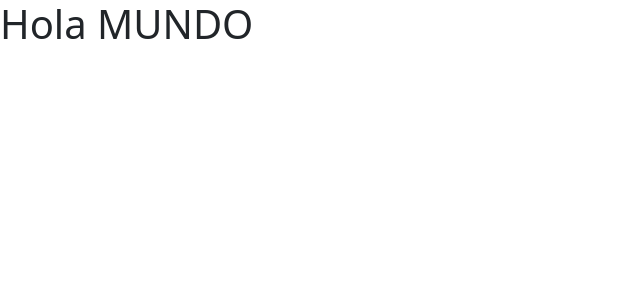
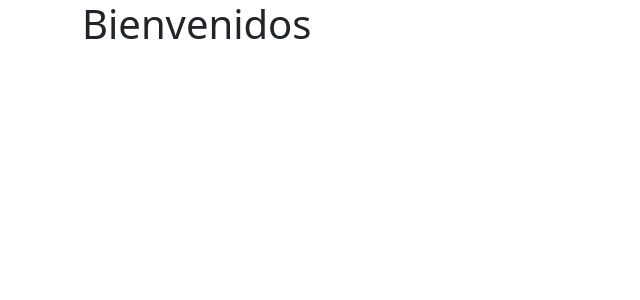
Before and after one commit to basiliomartinez/13-Listado-de-Tareas-REACT, a React (Vite) app: page / in a window 1280 px wide. Shown: the top 300 px of the page, without its empty margins (0-640 px from the left). Built offline with nearby package versions, Linux system fonts and the light colour scheme.

Commit message:
Importe css de Bootstrap

```diff
--- a/src/App.jsx
+++ b/src/App.jsx
@@ -3,7 +3,7 @@ function App() {
 
   return (
     <>
-     <h1>Hola MUNDO</h1>
+     <h1 className="container">Bienvenidos</h1>
     </>
   )
 }
```
